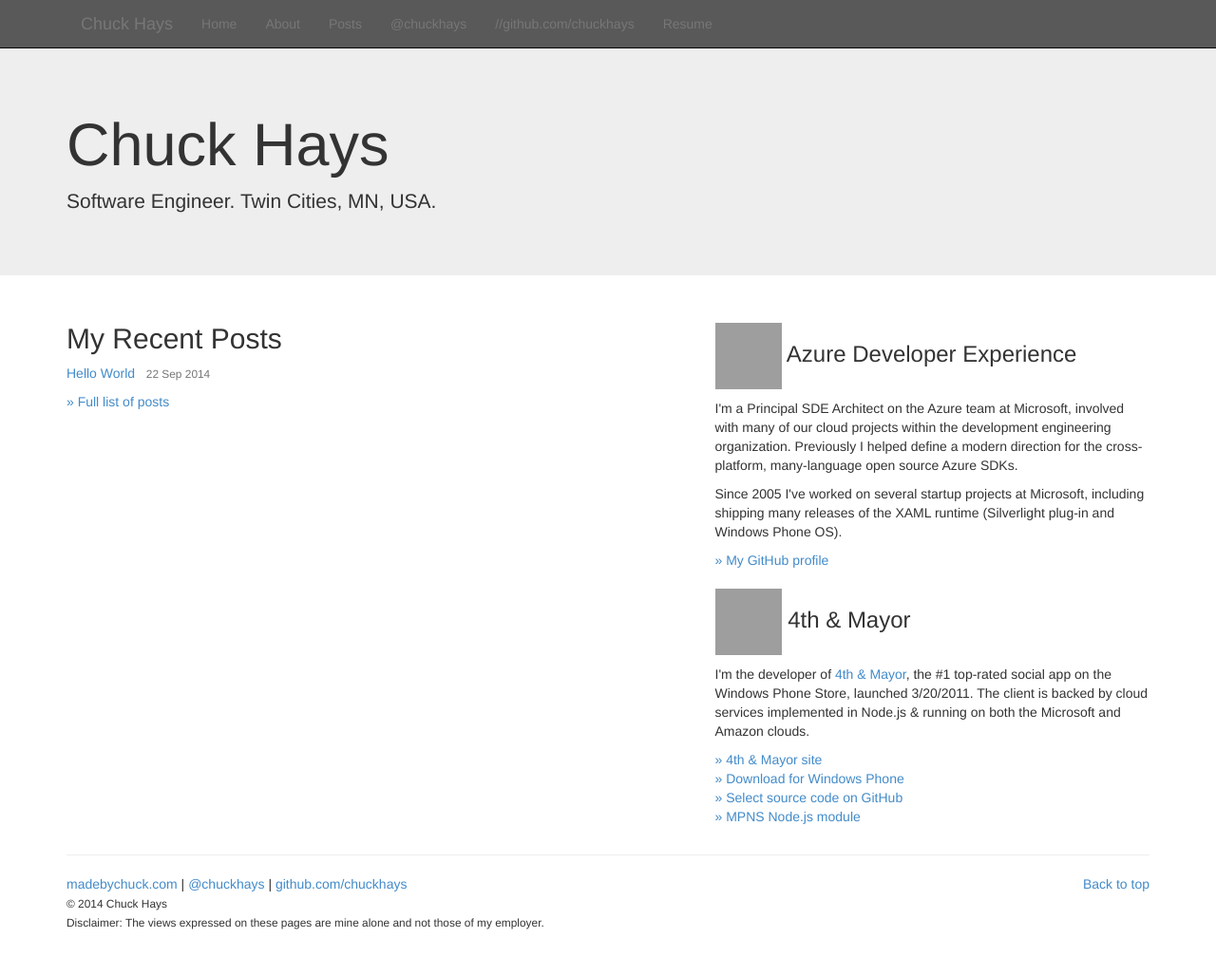
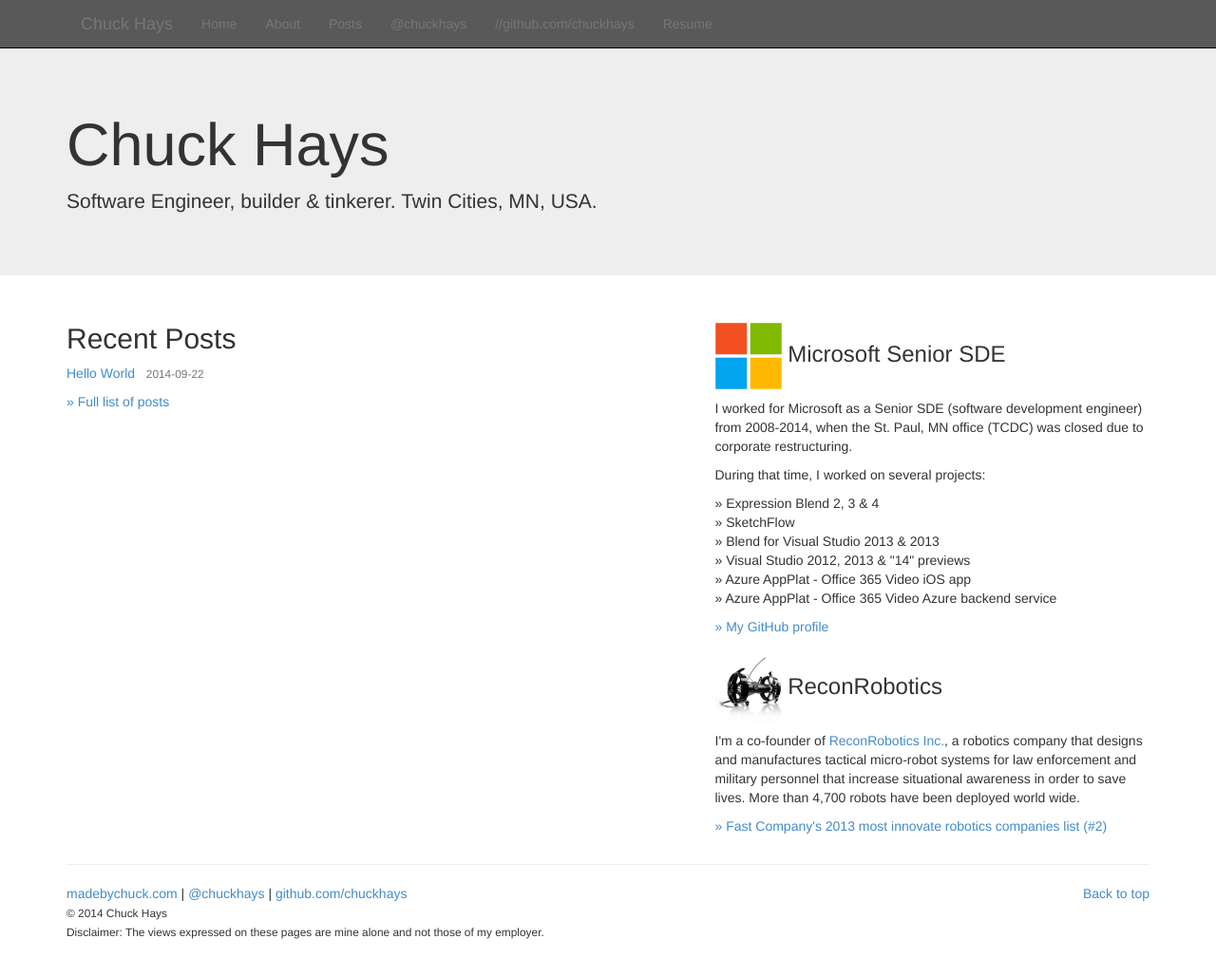
Before and after one commit to chuckhays/madebychuck, a Jekyll site: the page built from index.html, in a window 1280 px wide and 1041 px high. Shown: the top 1028 px of the window at 95% size. Built offline with Jekyll 4.4.1, drawn with Linux system fonts in a browser that asks for light colours; nearby versions of some CDN libraries; Markdown is read by kramdown in place of the engine named in the settings; the list of posts is cut into pages by our own code; grey boxes are pictures that could not be loaded.

Commit message:
Editing index page

```diff
--- a/index.html
+++ b/index.html
@@ -8,7 +8,7 @@
 			Chuck Hays
 		</h1>
 		<p>
-			Software Engineer. Twin Cities, MN, USA.
+			Software Engineer, builder &amp; tinkerer. Twin Cities, MN, USA.
 		</p>
 	</div>
 </div>
@@ -18,10 +18,10 @@
 		<div class="col-md-7">
 
 			<div id="home">
-			  <h2>My Recent Posts</h2>
+			  <h2>Recent Posts</h2>
 			  <ul class="posts list-unstyled">
 			    {% for post in site.posts limit: 16 %}
-			      <li><a href="{{ post.url }}">{{ post.title }}</a> &nbsp; <span><small class="text-muted">{{ post.date | date_to_string }}</small></span></li>
+			      <li><a href="{{ post.url }}">{{ post.title }}</a> &nbsp; <span><small class="text-muted">{{ post.date | date: "%Y-%m-%d" }}</small></span></li>
 			    {% endfor %}
 			  </ul>
 			  <p><a href="/posts/">&raquo; Full list of posts</a></p>
@@ -31,38 +31,35 @@
 
 		<div class="col-md-5">
 			<h3 style="vertical-align: text-top">
-				<img src="img/home-windowsazure.png" style="width: 70px; height: 70px" />
-				Azure Developer Experience
+				<img src="images/msft.png" style="width: 70px; height: 70px" />
+				Microsoft Senior SDE
 			</h3>
-			<p>
-				I'm a Principal SDE Architect on the Azure team at Microsoft, involved with many of our
-				cloud projects within the development engineering organization. Previously I helped define
-				a modern direction for the cross-platform, many-language open source Azure SDKs.
-			</p>
+			<p>I worked for Microsoft as a Senior SDE (software development engineer) from 2008-2014, when the St. Paul, MN office (TCDC) was closed due to corporate restructuring.</p>
 
-			<p>
-				Since 2005 I've worked on several startup projects at Microsoft, including shipping
-				many releases of the XAML runtime (Silverlight plug-in and Windows Phone OS).
-			</p>
+			<p>During that time, I worked on several projects:</p>
+			<ul class="list-unstyled">
+				<li>&raquo; Expression Blend 2, 3 &amp; 4</li>
+				<li>&raquo; SketchFlow</li>
+				<li>&raquo; Blend for Visual Studio 2013 &amp; 2013</li>
+				<li>&raquo; Visual Studio 2012, 2013 &amp; "14" previews</li>
+				<li>&raquo; Azure AppPlat - Office 365 Video iOS app</li>
+				<li>&raquo; Azure AppPlat - Office 365 Video Azure backend service</li>
+			</ul>
 
 			<ul class="list-unstyled">
 				<li><a href="http://www.github.com/chuckhays/">&raquo; My GitHub profile</a></li>
 			</ul>
 
 			<h3>
-				<img src="img/home-4thandmayor.png" style="width: 70px; height: 70px" />
-				4th &amp; Mayor
+				<img src="images/robot_small.jpg" style="width: 70px; height: 70px" />
+				ReconRobotics
 			</h3>
 
-			<p>I'm the developer of <a href="http://www.4thandmayor.com/">4th &amp; Mayor</a>, the
-			#1 top-rated social app on the Windows Phone Store, launched 3/20/2011. The client is backed by cloud services
-			implemented in Node.js &amp; running on both the Microsoft and Amazon clouds.</p>
+			<p>I'm a co-founder of <a href="http://www.reconrobotics.com/">ReconRobotics Inc.</a>, a robotics company that designs and manufactures tactical micro-robot systems for law enforcement and military personnel that increase situational awareness in order to save lives. More than 4,700 robots have been deployed world wide.</p>
+
 
 			<ul class="list-unstyled">
-				<li><a href="http://www.4thandmayor.com/">&raquo; 4th &amp; Mayor site</a></li>
-				<li><a href="http://www.windowsphone.com/en-us/store/app/4th-mayor/c7d13b8d-9951-e011-854c-00237de2db9e">&raquo; Download for Windows Phone</a></li>
-				<li><a href="http://www.github.com/jeffwilcox/">&raquo; Select source code on GitHub</a></li>
-				<li><a href="http://www.github.com/jeffwilcox/mpns">&raquo; MPNS Node.js module</a></li>
+				<li><a href="http://www.fastcompany.com/most-innovative-companies/2013/industry/robotics">&raquo; Fast Company's 2013 most innovate robotics companies list (#2)</a></li>
 			</ul>
 
 		</div>
```
